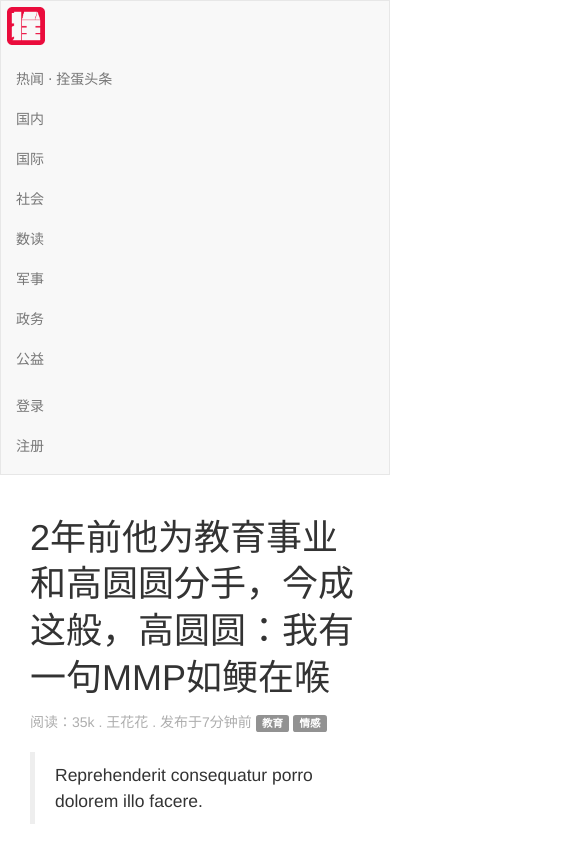
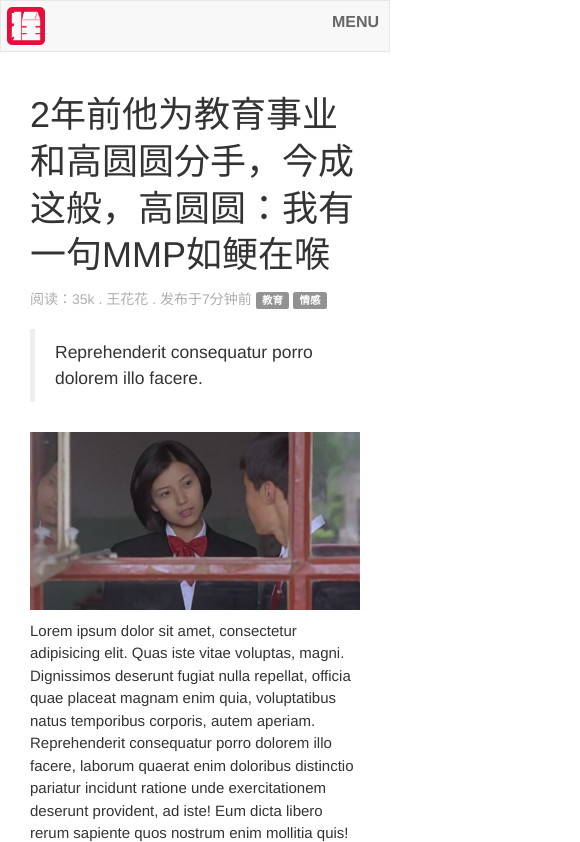
Before and after one commit to CorleoneZzz/news-website, a plain HTML site: page news.html in a window 390 px wide. Shown: the top 842 px of the page, 580 px wide, since content can reach past the window. Drawn offline with Linux system fonts and the light colour scheme.

Commit message:
手机端适配

```diff
--- a/css/main.css
+++ b/css/main.css
@@ -1,3 +1,19 @@
+.navbar-default {
+    position: relative;
+}
+
+.nav-menu {
+    position: absolute;
+    right: 10px;
+    top: 10px;
+    color: #666;
+    font-size: 16px;
+    display: none;
+}
+
+.nav-menu:hover {
+    color: #333;
+}
 .navbar-brand {
     background-image: url("../img/logo.png");
     background-repeat: no-repeat;
@@ -130,3 +146,7 @@
 a:hover {
     text-decoration: none;
 }
+
+#toggle-menu:checked ~ div {
+    display: block !important;
+}
--- a/css/news.css
+++ b/css/news.css
@@ -1,3 +1,19 @@
+.navbar-default {
+    position: relative;
+}
+
+.nav-menu {
+    position: absolute;
+    right: 10px;
+    top: 10px;
+    color: #666;
+    font-size: 16px;
+    display: none;
+}
+
+.nav-menu:hover {
+    color: #333;
+}
 .navbar-brand {
     background-image: url("../img/logo.png");
     background-repeat: no-repeat;
@@ -24,6 +40,7 @@
 .news-body img {
     margin-top: 10px;
     margin-bottom: 10px;
+    width: 100%;
 }
 
 .side-bar-well {
@@ -72,3 +89,7 @@
     color: #999;
     text-align: center;
 }
+
+#toggle-menu:checked ~ div {
+    display: block !important;
+}
--- a/news.html
+++ b/news.html
@@ -12,8 +12,11 @@
         <div class="navbar-header">
             <a href="index.html" class="navbar-brand"></a>
         </div>
+        <label class="nav-menu visible-xs" for="toggle-menu">MENU</label>
+        <input class="hidden" id="toggle-menu" type="checkbox">
+        <div class="hidden-xs">
             <ul class="nav navbar-nav">
-            <li><a href="#">热闻 ⋅ 拴蛋头条</a></li>
+                <li class="active"><a href="index.html">热闻 ⋅ 拴蛋头条</a></li>
                 <li><a href="#">国内</a></li>
                 <li><a href="#">国际</a></li>
                 <li><a href="#">社会</a></li>
@@ -26,6 +29,7 @@
                 <li><a href="login.html">登录</a></li>
                 <li><a href="signup.html">注册</a></li>
             </ul>
+        </div>
     </div>
 </div>
 <div class="container">
@@ -64,7 +68,7 @@
                 Laboriosam inventore blanditiis et, fuga placeat ea molestias similique modi, soluta, voluptas ex eos
                 velit, non neque vero a.
             </div>
-            <img src="img/2-1.jpg" alt="">
+            <img src="img/2-3.jpg" alt="">
             <div>Nemo explicabo molestiae consequuntur, expedita dolores recusandae, fuga, dignissimos, nulla animi
                 soluta quod mollitia adipisci quam eveniet. Nam maiores quasi maxime aliquid dolore. Sed provident
                 suscipit accusamus, neque iste facilis.
```
Also changed, not shown: index.html (+5 -1 lines), login.html (+6 -2 lines). Lines whose indentation alone changed are shown as unchanged.
